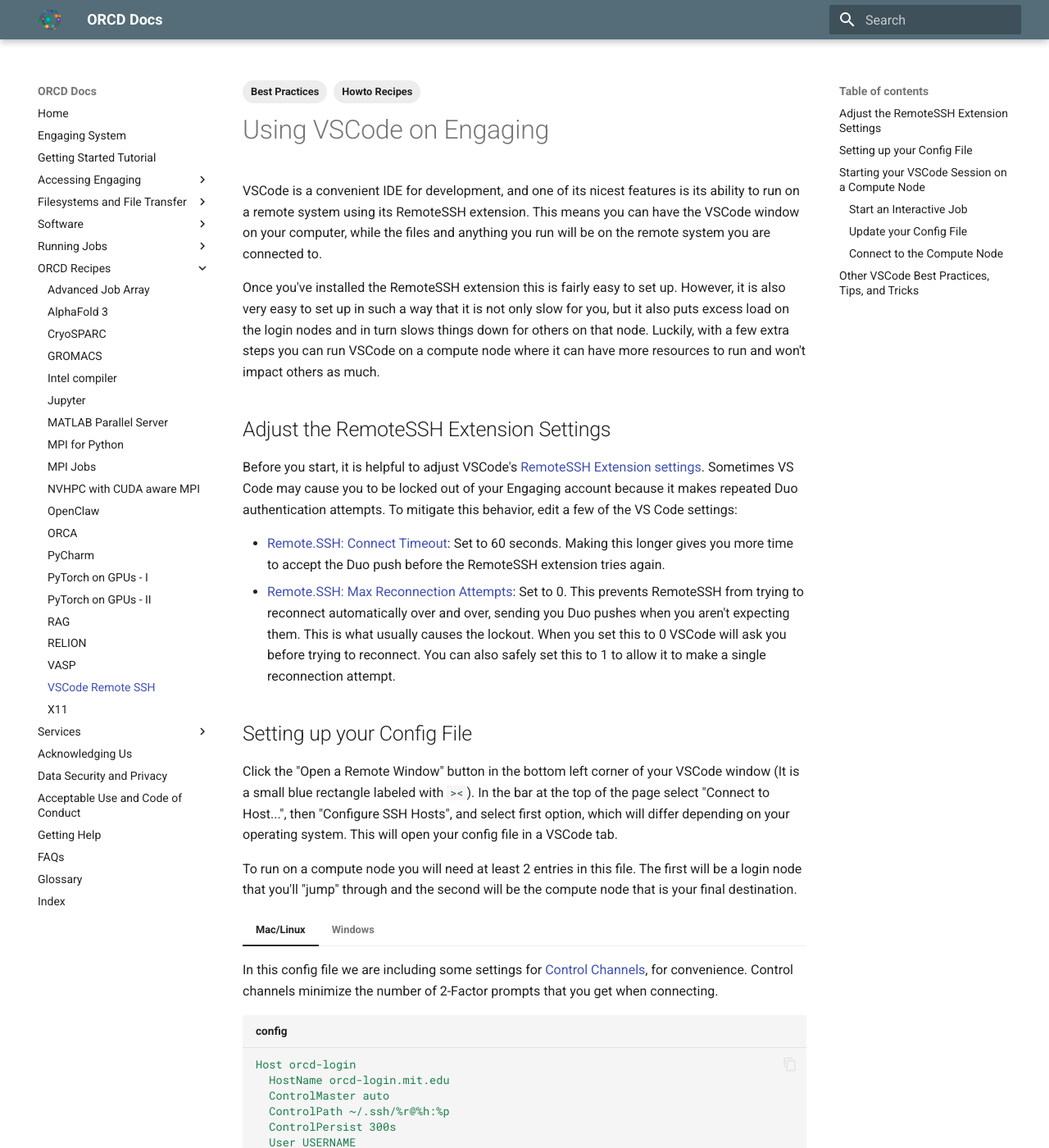
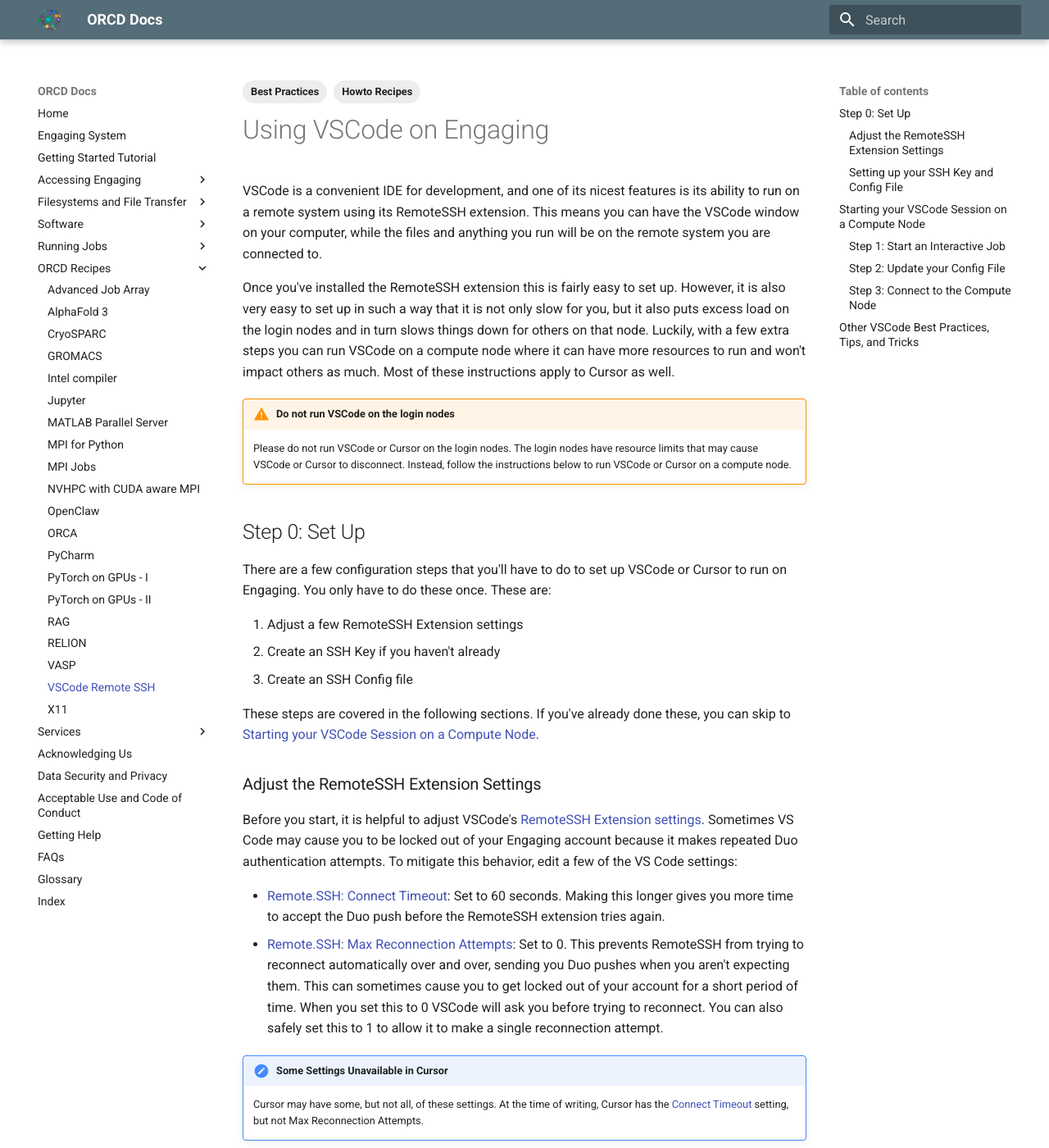
Before and after one commit to mit-orcd/orcd-docs-edit, an MkDocs documentation site: the page built from docs/recipes/vscode.md, in a window 1280 px wide and 1400 px high. Shown: the whole window at 82% size. Built offline with MkDocs 1.6.1 and Material for MkDocs 9.7.7, drawn with Linux system fonts in a browser that asks for light colours; some of the changed text lies outside the part shown.

Commit message:
text updates

````diff
--- a/docs/recipes/vscode.md
+++ b/docs/recipes/vscode.md
@@ -7,60 +7,58 @@
 
 VSCode is a convenient IDE for development, and one of its nicest features is its ability to run on a remote system using its RemoteSSH extension. This means you can have the VSCode window on your computer, while the files and anything you run will be on the remote system you are connected to.
 
-Once you've installed the RemoteSSH extension this is fairly easy to set up. However, it is also very easy to set up in such a way that it is not only slow for you, but it also puts excess load on the login nodes and in turn slows things down for others on that node. Luckily, with a few extra steps you can run VSCode on a compute node where it can have more resources to run and won't impact others as much.
+Once you've installed the RemoteSSH extension this is fairly easy to set up. However, it is also very easy to set up in such a way that it is not only slow for you, but it also puts excess load on the login nodes and in turn slows things down for others on that node. Luckily, with a few extra steps you can run VSCode on a compute node where it can have more resources to run and won't impact others as much. Most of these instructions apply to Cursor as well.
 
-## Adjust the RemoteSSH Extension Settings
+!!! Warning "Do not run VSCode on the login nodes"
+    Please do not run VSCode or Cursor on the login nodes. The login nodes have resource limits that may cause VSCode or Cursor to disconnect. Instead, follow the instructions below to run VSCode or Cursor on a compute node.
+
+
+## Step 0: Set Up
+
+There are a few configuration steps that you'll have to do to set up VSCode or Cursor to run on Engaging. You only have to do these once. These are:
+
+1. Adjust a few RemoteSSH Extension settings
+1. Create an SSH Key if you haven't already
+1. Create an SSH Config file
+
+These steps are covered in the following sections. If you've already done these, you can skip to [Starting your VSCode Session on a Compute Node](#starting-your-vscode-session-on-a-compute-node).
+
+### Adjust the RemoteSSH Extension Settings
 
 Before you start, it is helpful to adjust VSCode's [RemoteSSH Extension settings](vscode://settings/remote.SSH). Sometimes VS Code may cause you to be locked out of your Engaging account because it makes repeated Duo authentication attempts. To mitigate this behavior, edit a few of the VS Code settings:
 
 - [Remote.SSH: Connect Timeout](vscode://settings/remote.SSH.connectTimeout): Set to 60 seconds. Making this longer gives you more time to accept the Duo push before the RemoteSSH extension tries again.
-- [Remote.SSH: Max Reconnection Attempts](vscode://settings/remote.SSH.maxReconnectionAttempts): Set to 0. This prevents RemoteSSH from trying to reconnect automatically over and over, sending you Duo pushes when you aren't expecting them. This is what usually causes the lockout. When you set this to 0 VSCode will ask you before trying to reconnect. You can also safely set this to 1 to allow it to make a single reconnection attempt.
+- [Remote.SSH: Max Reconnection Attempts](vscode://settings/remote.SSH.maxReconnectionAttempts): Set to 0. This prevents RemoteSSH from trying to reconnect automatically over and over, sending you Duo pushes when you aren't expecting them. This can sometimes cause you to get locked out of your account for a short period of time. When you set this to 0 VSCode will ask you before trying to reconnect. You can also safely set this to 1 to allow it to make a single reconnection attempt.
 
-## Setting up your Config File
+!!! Note "Some Settings Unavailable in Cursor"
+    Cursor may have some, but not all, of these settings. At the time of writing, Cursor has the [Connect Timeout](cursor://settings/remote.SSH.connectTimeout) setting, but not Max Reconnection Attempts.
+
+### Setting up your SSH Key and Config File
+
+You will need an SSH Key to run VSCode or Cursor on a compute node. If you haven't set up SSH keys yet, refer to the [SSH Key Setup guide](../accessing-orcd/ssh-setup.md).
 
 Click the "Open a Remote Window" button in the bottom left corner of your VSCode window (It is a small blue rectangle labeled with `><`). In the bar at the top of the page select "Connect to Host...", then "Configure SSH Hosts", and select first option, which will differ depending on your operating system. This will open your config file in a VSCode tab.
 
 To run on a compute node you will need at least 2 entries in this file. The first will be a login node that you'll "jump" through and the second will be the compute node that is your final destination.
 
-=== "Mac/Linux"
 
-    In this config file we are including some settings for [Control Channels](../accessing-orcd/control-channels.md), for convenience. Control channels minimize the number of 2-Factor prompts that you get when connecting.
+```yaml title="config"
+Host orcd-login
+    HostName orcd-login.mit.edu
+    User USERNAME
 
-    ```yaml title="config"
-    Host orcd-login
-      HostName orcd-login.mit.edu
-      ControlMaster auto
-      ControlPath ~/.ssh/%r@%h:%p
-      ControlPersist 300s
-      User USERNAME
+Host orcd-compute
+    User USERNAME
+    HostName nodename
+    ProxyJump orcd-login
+```
 
-    Host orcd-compute
-      User USERNAME
-      HostName nodename
-      ProxyJump orcd-login
-    ```
+Replace `USERNAME` with your username on the system you are connecting to. We will fill in `nodename` later.
 
-    When make any initial connections you will be asked for your password in the bar at the top of the window, followed by which 2-Factor method you would prefer. Enter "1" for the default method that you've set up. After responding to your 2-factor authentication you should be connected. If you include the Control Channel settings above as long as your initial connection isn't disconnected additional connections won't require you to enter your password or respond to a 2-factor prompt again.
+When making any connections you will be asked for your password in the bar at the top of the window, followed by which 2-Factor method you would prefer. Enter "1" for the default method that you've set up. After responding to your 2-factor authentication you should be connected. You can skip the Password and 2-Factor step by first logging into [https://orcd-ood.mit.edu](https://orcd-ood.mit.edu).
 
-=== "Windows"
-
-    ```yaml title="config"
-    Host orcd-login
-      HostName orcd-login.mit.edu
-      User USERNAME
-
-    Host orcd-compute
-      User USERNAME
-      HostName nodename
-      ProxyJump orcd-login
-    ```
-
-    When make any connections you will be asked for your password in the bar at the top of the window, followed by which 2-Factor method you would prefer. Enter "1" for the default method that you've set up. After responding to your 2-factor authentication you should be connected.
-
-!!! note
+!!! note "SSH Key Required"
     To use VSCode on a compute node, an SSH key is required. If you haven't set up SSH keys yet, refer to the [SSH Key Setup guide](../accessing-orcd/ssh-setup.md).
-
-Replace `USERNAME` with your username on the system you are connecting to. We will fill in "nodename" later.
 
 ## Starting your VSCode Session on a Compute Node
 
@@ -72,7 +70,7 @@
 
 We go through these steps in detail below.
 
-### Start an Interactive Job
+### Step 1: Start an Interactive Job
 
 Open a terminal window and ssh into the login node. If you are not used to doing this you can open a terminal in VSCode and run:
 
@@ -84,9 +82,7 @@
 
 ![Logging into Engaging with ssh in VSCode](../images/vscode/vscode_loginssh.png)
 
-Once you are logged in start an interactive session. If you are planning to only edit files a single core may be sufficient, but if you plan to run code or Jupyter Notebooks you may want to allocate more resources accordingly. Refer to the documentation for your system on how to request an interactive job:
-
-[Engaging's Documentation for Running Jobs](https://orcd-docs.mit.edu/running-jobs/overview/)
+Once you are logged in start an interactive session. If you are planning to only edit files a single core may be sufficient, but if you plan to run code or Jupyter Notebooks you may want to allocate more resources accordingly. Refer to the [Running Jobs Overview](https://orcd-docs.mit.edu/running-jobs/overview/) on how to request an interactive job. Note that at this point VSCode is *not* yet running on a compute node, only your terminal session is.
 
 Once your job has started you can run the `hostname` command to get the name of the node your interactive job is running on. You can also run the `squeue --me` command to list all your running jobs and get the hostname from the last column.
 
@@ -100,7 +96,7 @@
 
 Note that the scheduler will also tell you which node you are allocated in its output. In this screenshot my node name is `node2704`.
 
-### Update your Config File
+### Step 2: Update your Config File
 
 Update the `HostName` of your compute node entry in your config file. If your config file is not open, follow the instructions [above](#setting-up-your-config-file) to open it again. Then replace whatever you have for `HostName` in your config file with the output of the `hostname` command you ran in your interactive session, or got from `squeue --me`.
 
@@ -125,7 +121,7 @@
 
 Since the interactive job in my screenshot is running on `node2704`, I have updated `HostName` to `node2704` for the `orcd-compute` entry in my config file.
 
-### Connect to the Compute Node
+### Step 3: Connect to the Compute Node
 
 You are ready to connect to the compute node you have allocated through your interactive job from VSCode. Select the "Open a Remote Window" button in the bottom left corner of your VSCode window. In the bar at the top of the page select "Connect to Host..." and select the Host for the compute node that you have created.
 
````
